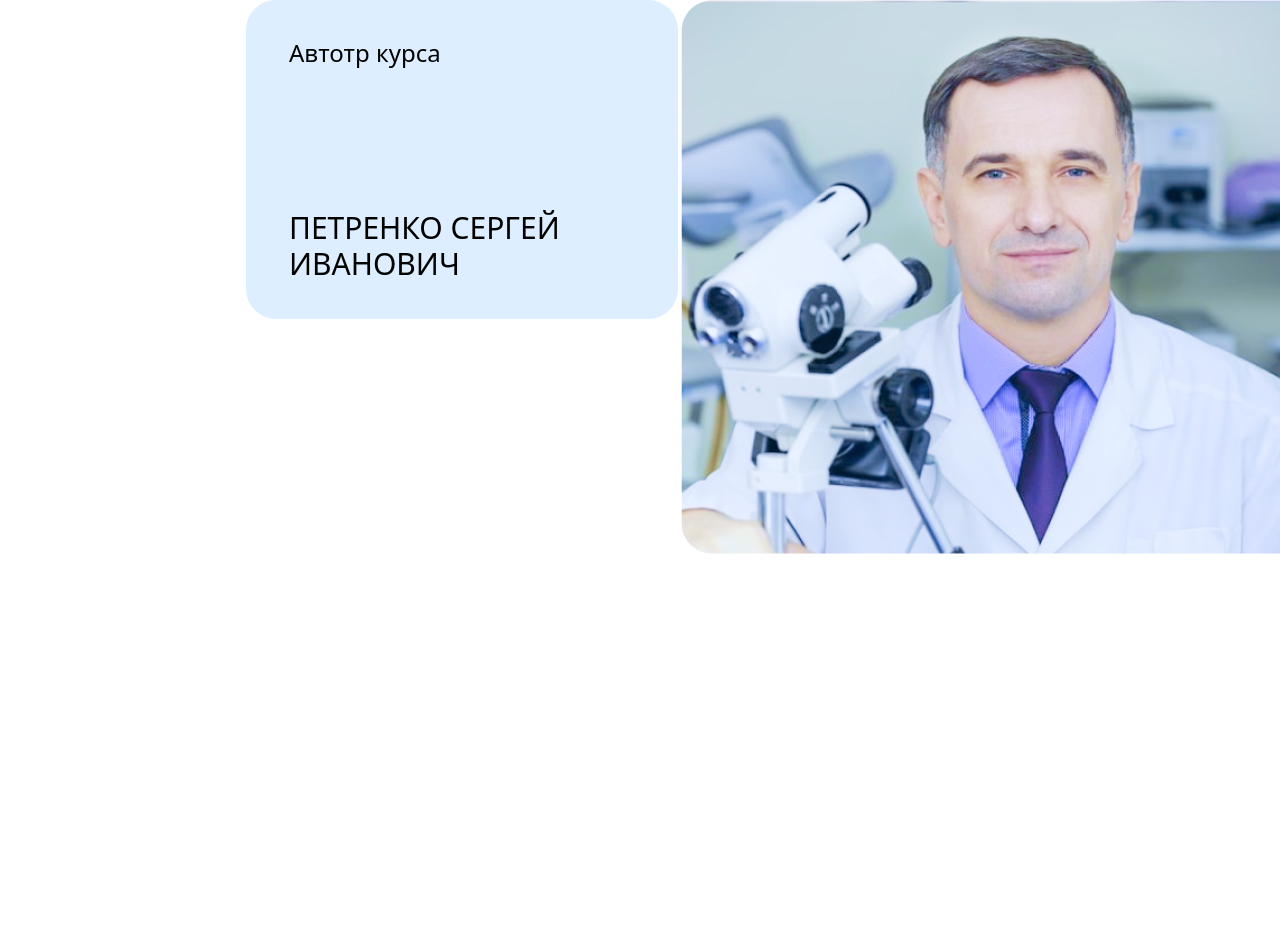
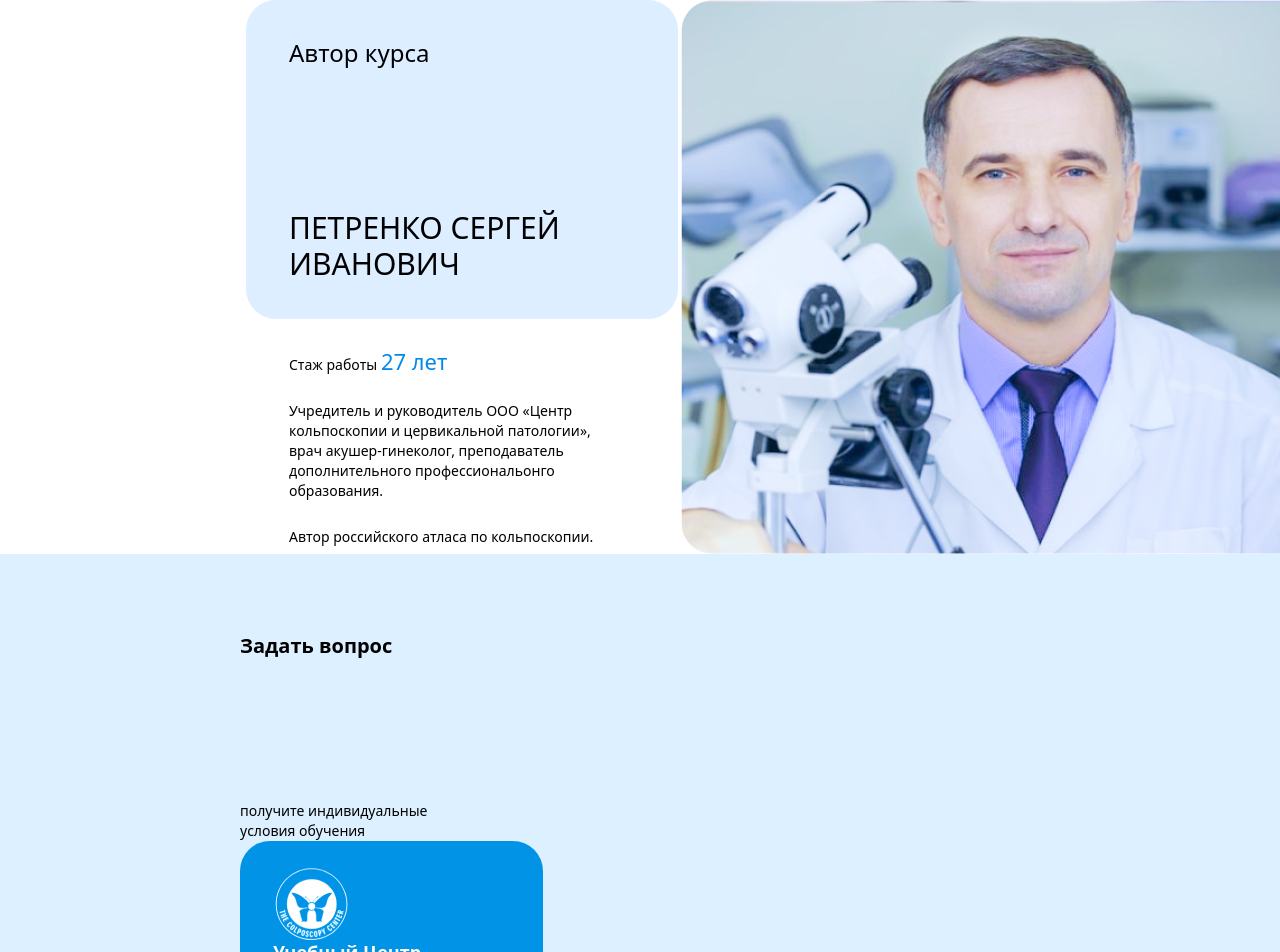
Before and after one commit to MuzaffarTolibov/med-project, an Angular app: page /main/home in a window 1280 px wide. Shown: the part 2216-3168 px from the top of the page. Before the commit the page ends 2770 px from the top, so only its background shows below. Built offline with nearby package versions, Linux system fonts and the light colour scheme.

Commit message:
muzaffar

```diff
--- a/src/app/features/main/home/home.component.html
+++ b/src/app/features/main/home/home.component.html
@@ -80,9 +80,17 @@
 
     <div class="mt-[128px]">
       <div class="flex items-start gap-[3px]">
-        <div class="max-w-[432px] w-full bg-[#DCEEFF] py-[37px] pl-[43px] rounded-[30px]">
-          <p class="text-[#000000] font-normal text-2xl">Автотр курса</p>
-          <p class="text-[#000000] font-medium text-3xl pt-[141px]">ПЕТРЕНКО СЕРГЕЙ ИВАНОВИЧ</p>
+        <div>
+          <div class="max-w-[432px] w-full bg-[#DCEEFF] py-[37px] pl-[43px] rounded-[30px]">
+            <p class="text-[#000000] font-normal text-2xl">Автор курса</p>
+            <p class="text-[#000000] font-medium text-3xl pt-[141px]">ПЕТРЕНКО СЕРГЕЙ ИВАНОВИЧ</p>
+          </div>
+          <div class="mt-[32px] ml-[43px]">
+            <p class="text-[#000000] font-light text-sm">Стаж работы <span class="text-[#0089ED] font-medium text-[22px]">27 лет</span></p>
+            <p class="w-[319px] text-[#000000] text-sm font-normal mt-[26px]">Учредитель и руководитель ООО «Центр кольпоскопии и цервикальной патологии», врач акушер-гинеколог, преподаватель дополнительного профессиональонго образования.</p>
+            <p class="w-[319px] text-[#000000] text-sm font-normal mt-[26px]">Автор российского атласа по кольпоскопии.
+            </p>
+          </div>
         </div>
         <div>
           <img src="assets/byvocha.png" alt="byvocha">
--- a/src/app/features/main/home/home.component.ts
+++ b/src/app/features/main/home/home.component.ts
@@ -2,11 +2,12 @@ import { Component } from '@angular/core';
 import { FormComponent } from "../../../shared/components/form/form.component";
 import { InfoCardComponent } from "../../../shared/components/info-card/info-card.component";
 import { ButtonComponent } from "../../../shared/components/button/button.component";
+import { FooterComponent } from "../../../shared/components/footer/footer.component";
 
 @Component({
   selector: 'app-home',
   standalone: true,
-  imports: [FormComponent, InfoCardComponent, ButtonComponent],
+  imports: [FormComponent, InfoCardComponent, ButtonComponent, FooterComponent],
   templateUrl: './home.component.html',
   styleUrl: './home.component.scss'
 })
--- a/src/app/features/main/main.component.html
+++ b/src/app/features/main/main.component.html
@@ -2,3 +2,5 @@
   <app-menu></app-menu>
   <router-outlet></router-outlet>
 </div>
+
+<app-footer></app-footer>
--- a/src/app/features/main/main.component.ts
+++ b/src/app/features/main/main.component.ts
@@ -1,14 +1,16 @@
 import { Component } from '@angular/core';
 import { MenuComponent } from '../../shared/layout/menu/menu.component';
 import { RouterOutlet } from '@angular/router';
+import { FooterComponent } from "../../shared/components/footer/footer.component";
 
 @Component({
   selector: 'app-main',
   standalone: true,
   imports: [
     MenuComponent,
-    RouterOutlet
-  ],
+    RouterOutlet,
+    FooterComponent
+],
   templateUrl: './main.component.html',
   styleUrl: './main.component.scss'
 })
--- /dev/null
+++ b/src/app/shared/components/footer/footer.component.html
@@ -0,0 +1,14 @@
+<div class="bg-[#DCF0FF]">
+  <div class="pt-[78px] pl-[240px]">
+    <div>
+      <p class="text-[#000000] font-bold text-xl">Задать вопрос</p>
+      <p class="text-[#000000] font-light text-sm mt-[141px]">получите индивидуальные<br>условия обучения</p>
+      <div class="bg-[#0194E6] pt-[25px] pl-[33px] max-w-[303px] w-full rounded-t-[30px]">
+        <div>
+          <img src="assets/logo.png" alt="logo">
+        </div>
+        <p class="text-[#FFFFFF] text-lg w-[204px] font-bold leading-[20.79px]">Учебный Центр кольпоскопии доктора Петренко</p>
+      </div>
+    </div>
+  </div>
+</div>
```
Also changed, not shown: src/app/shared/components/footer/footer.component.ts (added, +12 -0 lines), src/app/shared/components/footer/footer.component.scss (added).
